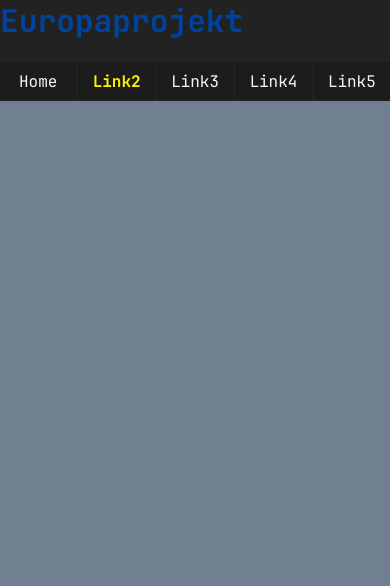
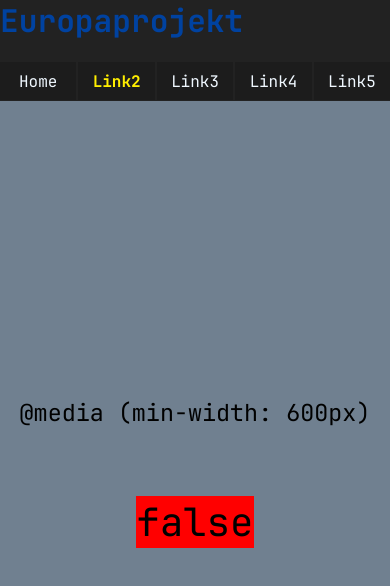
Before and after one commit to Europaprojekt/europaprojekt.github.io, a Vue app: page / in a window 390 px wide. Both pictures are taken after a click on the link "Link2". Shown: the top 586 px of the page. Built offline with nearby package versions, Linux system fonts and the light colour scheme.

Commit message:
- Link2 has temporary content - higher compatability (iphone 7 didn't react to @media (width </> ..) but to @media(max/min-width: ..)

```diff
--- a/package.json
+++ b/package.json
@@ -7,7 +7,8 @@
     "dev": "vite",
     "build": "vite build",
     "preview": "vite preview",
-    "deploy": "npm run build && gh-pages -d dist"
+    "deploy": "npm run build && gh-pages -d dist",
+    "host": "vite --host"
   },
   "dependencies": {
     "pinia": "^2.1.7",
--- a/src/App.vue
+++ b/src/App.vue
@@ -49,8 +49,8 @@ const page = computed(() => pages.page())
                 min-height: 40px;
                 display: flex;
                 gap: 2px;
-                align-content: space-evenly;
                 align-items: center;
+                justify-content: space-evenly;
                 background: $bgBlack;
 
                 & .App__navEntry {
@@ -100,8 +100,4 @@ const page = computed(() => pages.page())
         }
     }
 
-
-@media (min-width: 1024px) {
-
-}
 </style>
--- a/src/assets/variables.scss
+++ b/src/assets/variables.scss
@@ -1,5 +1,5 @@
 
-$smallDeviceLimitIncl: 620px;
+$smallDeviceLimitIncl: 600px;
 
 $headerHeight: min(max(80px, 12dvh), 140px);
 $contentHeight: calc(100dvh - $headerHeight);
--- a/src/components/HomePage.vue
+++ b/src/components/HomePage.vue
@@ -54,7 +54,7 @@
             width: 100%;
             object-position: center;
             object-fit: cover;
-            @media (width <= $smallDeviceLimitIncl) {  // fahnen weiter oben
+            @media (max-width: $smallDeviceLimitIncl) {  // fahnen weiter oben
                 height: 120%;
                 object-position: bottom;
             }
@@ -68,16 +68,20 @@
             align-items: center;
             justify-content: center;
 
-            @media (width <= $smallDeviceLimitIncl) {
-                height: 30%;
-                width: 100%;
-                margin-block-end: 15dvh;
-            }
-            @media (width > $smallDeviceLimitIncl) {
+            // for large:
+            @media (min-width: calc($smallDeviceLimitIncl + 1px)) {
                 margin-inline-end: 5dvw;
                 align-self: end;
                 height: 100%;
                 width: 30%;
+            }
+
+            // for small:
+            @media (max-width: $smallDeviceLimitIncl) {
+                height: 30%;
+                width: 100%;
+                margin-inline-end: unset;
+                margin-block-end: 15dvh;
             }
         }
 
--- /dev/null
+++ b/src/components/Link2.vue
@@ -0,0 +1,47 @@
+<script setup lang="ts">
+
+</script>
+
+<template>
+    <div class="Link2__main">
+        @media (min-width: 600px)
+        <span class="Link2__false">false</span>
+        <span class="Link2__true">true</span>
+
+    </div>
+</template>
+
+<style scoped lang="scss">
+    @import "../assets/variables";
+.Link2 {
+    &__main {
+        height: $contentHeight;
+        display: flex;
+        flex-direction: column;
+        gap: 8dvh;
+        align-items: center;
+        justify-content: center;
+
+        font-size: 6dvw;
+    }
+    &__false {
+        font-size: 10dvw;
+        background-color: red;
+        @media (min-width: 600px) {
+            visibility: hidden;
+            position: absolute;
+        }
+    }
+    &__true {
+        font-size: 10dvw;
+        background-color: green;
+        visibility: hidden;
+        position: absolute;
+        @media (min-width: 600px) {
+            visibility: visible;
+            position: unset;
+        }
+    }
+
+}
+</style>
--- a/src/storages.ts
+++ b/src/storages.ts
@@ -1,13 +1,15 @@
 import { defineStore } from "pinia"
 // @ts-ignore dunno Y
 import HomePage from "./components/HomePage.vue";
+// @ts-ignore dunno Y
+import Link2 from "./components/Link2.vue";
 
 export const pagesStore = defineStore("pages", {
     state: () => ({ currentPage: "Home" }),
     getters: {
         all: (state) => [
             {name: "Home", link: HomePage},
-            {name: "Link2", link: {}},
+            {name: "Link2", link: Link2},
             {name: "Link3", link: {}},
             {name: "Link4", link: {}},
             {name: "Link5", link: {}}
```
